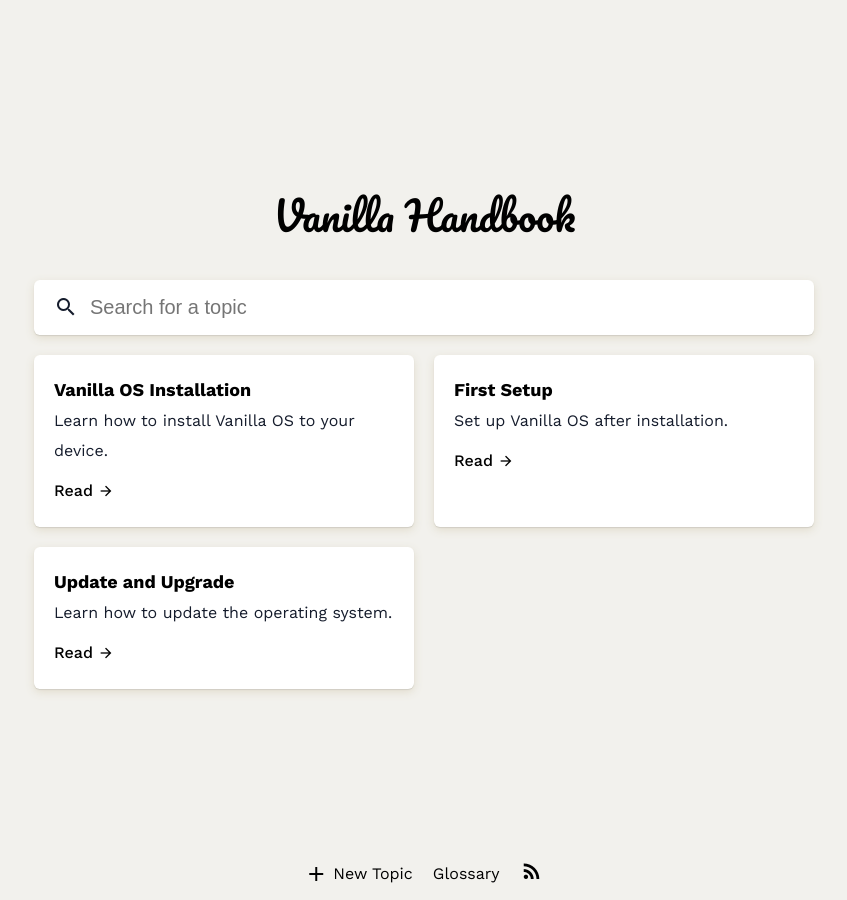
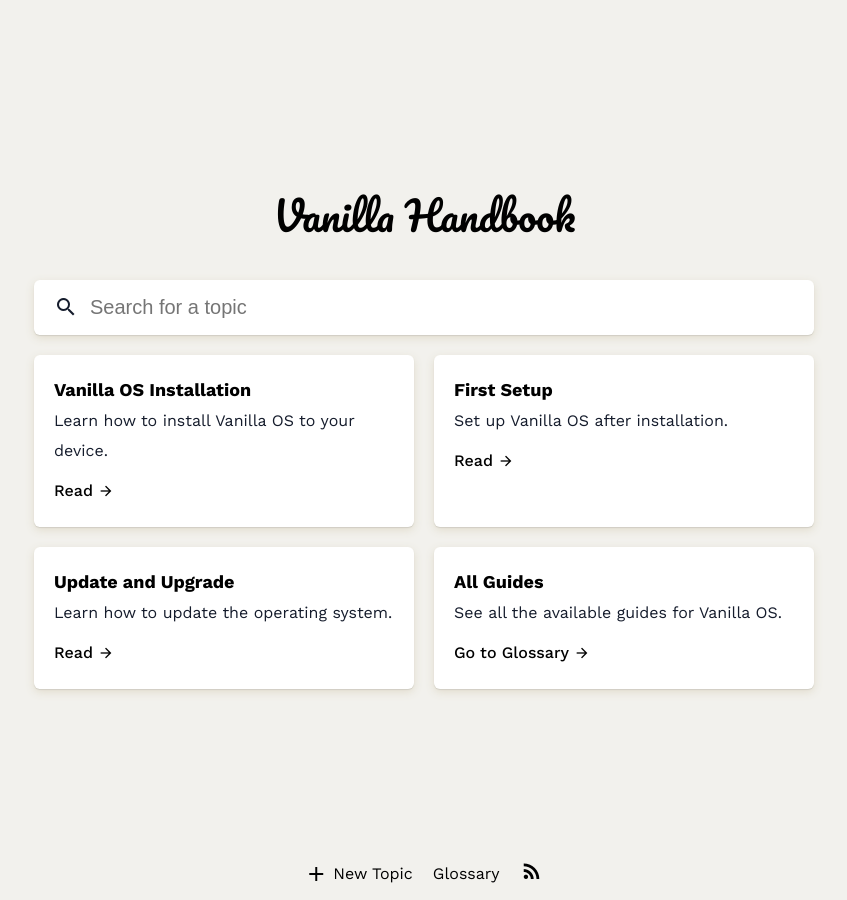
Before and after one commit to Vanilla-OS/handbook, a Jekyll site: the page built from index.md, in a window 1280 px wide. Shown: the whole page, without its empty margins (216-1063 px from the left). Built offline with Jekyll 4.4.1, drawn with Linux system fonts in a browser that asks for light colours.

Commit message:
add glossary card

```diff
--- a/index.md
+++ b/index.md
@@ -36,6 +36,14 @@
                     <span class="material-icons-outlined">arrow_forward</span>
                 </a>
             </div>
+             <div class="suggestItem card">
+                <b><a href="/glossary">All Guides</a></b>
+                <p>See all the available guides for Vanilla OS.</p>
+                <a href="/glossary" class="buttonLink readLink">
+                    <span>Go to Glossary</span>
+                    <span class="material-icons-outlined">arrow_forward</span>
+                </a>
+            </div>
         </div>
     </div>
 </div>
```
